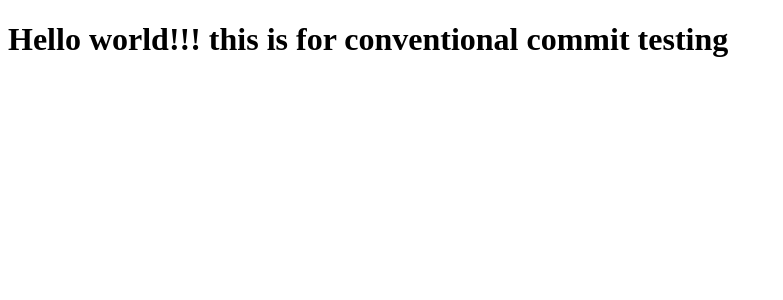
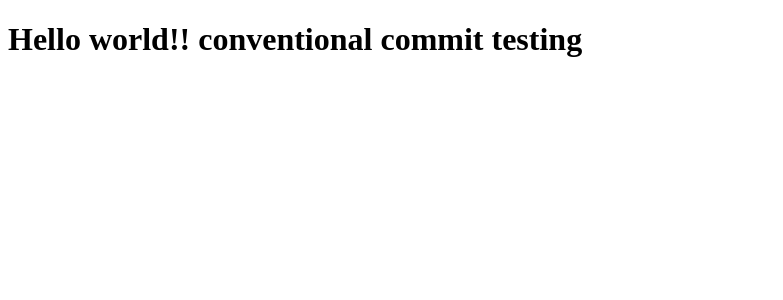
Before and after one commit to veerendra-thinkbridge/test-commitlint, an Angular app: page / in a window 1280 px wide. Shown: the top 300 px of the page, without its empty margins (0-783 px from the left). Built offline with nearby package versions, Linux system fonts and the light colour scheme.

Commit message:
feat: recommened extensions

```diff
--- a/src/app/app.component.html
+++ b/src/app/app.component.html
@@ -1 +1 @@
-<h1>Hello world!!! this is for conventional commit testing</h1>
+<h1>Hello world!! conventional commit testing</h1>
```
